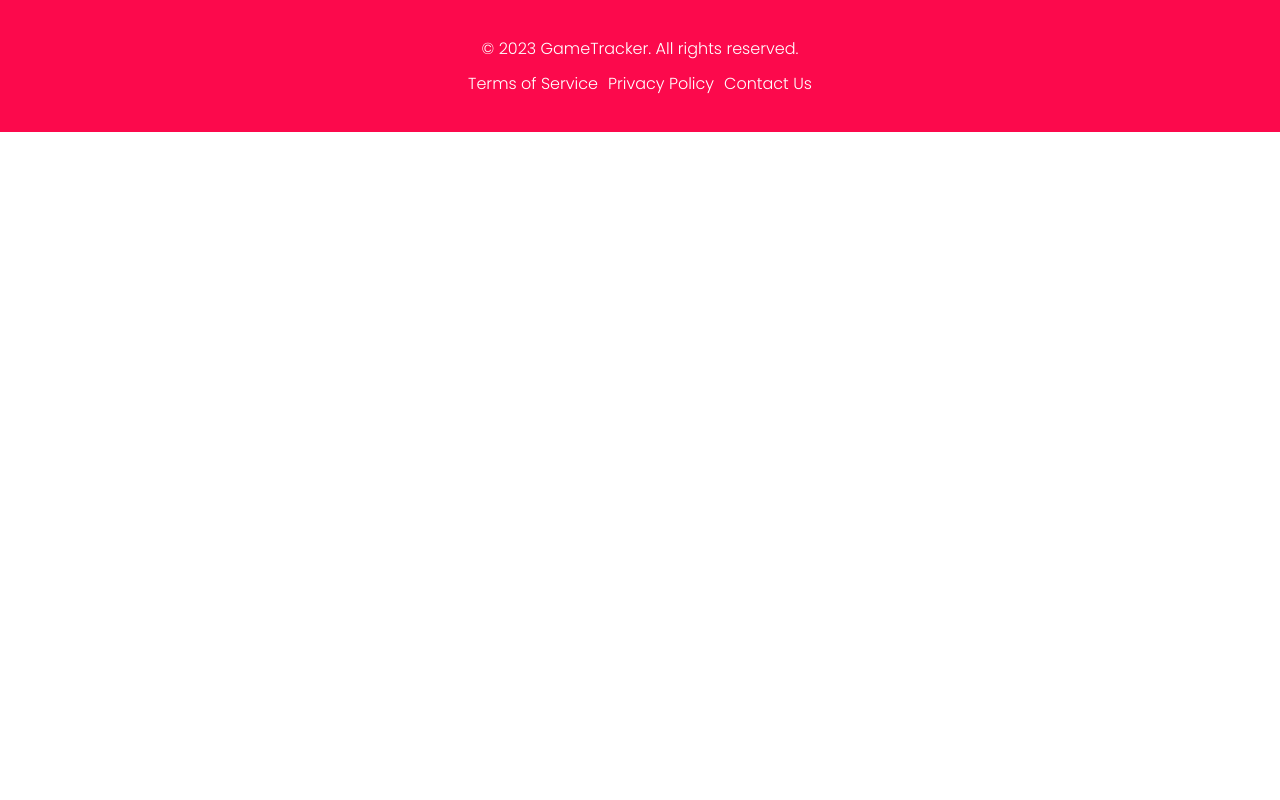
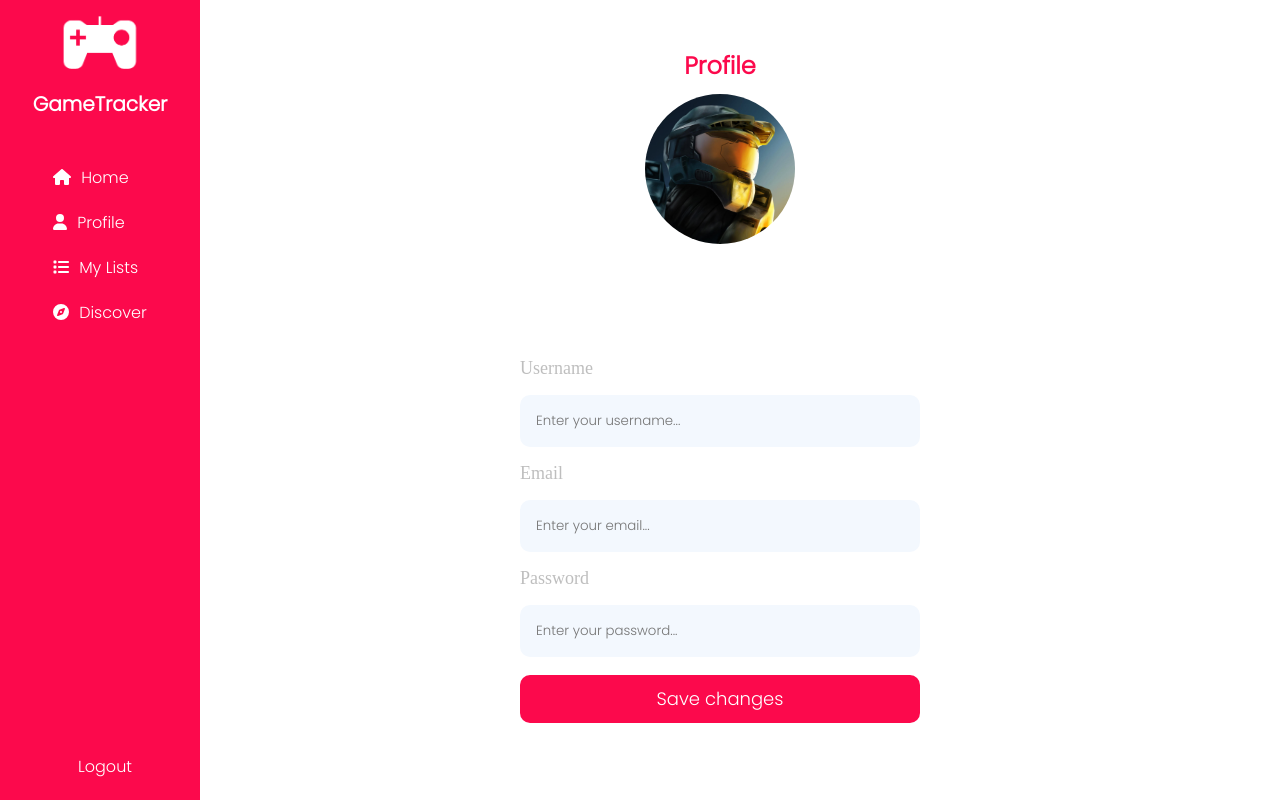
Before and after one commit to joscacgom/GameTracker, a Vue app in the folder frontend/: page /profile in a window 1280 px wide. Shown: the top 800 px of the page. Built offline with nearby package versions, Linux system fonts and the light colour scheme.

Commit message:
feat: profile component

```diff
--- a/frontend/src/components/Auth/RegisterForm.vue
+++ b/frontend/src/components/Auth/RegisterForm.vue
@@ -101,7 +101,7 @@
 
   .register-container label {
     color: rgba(39, 40, 41, 0.3);
-    font-family: Poppins sans-serif;
+    font-family: Poppins;
     font-size: 18px;
     font-weight: 500;
     text-align: left;
@@ -124,7 +124,7 @@
     align-items: center;
     padding: 16px;
     margin: 8px 0px;
-    font-family: 'Poppins', sans-serif;
+    font-family: Poppins;
   }
 
   .register-container button {
@@ -144,7 +144,7 @@
     margin-left: auto;
     margin-right: auto;
 
-    font-family: 'Poppins', sans-serif;
+    font-family: Poppins;
     text-align: center;
     font-size: 18px;
     font-weight: 500;
--- a/frontend/src/components/Layout/SidebarComponent.vue
+++ b/frontend/src/components/Layout/SidebarComponent.vue
@@ -1,7 +1,14 @@
 <template>
     <aside class="sidebar">
       <img src="../../assets/joystick-white-removebg.png" alt="logo" />
+      <h3>GameTracker</h3>
       <ul>
+        <li>
+          <router-link to="/home">
+            <span class="icon"><font-awesome-icon icon="home" /></span>
+            Home
+          </router-link>
+        </li>
         <li>
           <router-link to="/profile">
             <span class="icon"><font-awesome-icon icon="user" /></span>
@@ -61,7 +68,13 @@
   img {
     width: 80px;
     margin-top:1rem;
-    margin-bottom: 1rem;
+  }
+
+  h3 {
+    color: #fff;
+    font-family: Poppins;
+    font-size: 20px;
+    font-weight: 600;
   }
 
   ul {
--- /dev/null
+++ b/frontend/src/components/Profile/ProfileComponent.vue
@@ -0,0 +1,238 @@
+<template>
+    <div class="profile-container">
+      <SidebarComponent></SidebarComponent>
+      <div class="header-container">
+        <h1 class="title">Profile</h1>
+      </div>
+
+      <div class="avatar-container">
+        <img :src="avatar" :alt="username" class="avatar" />
+        <div class="overlay" v-if="hovered" ref="overlayRef">
+          <div @click="openFileInput">
+            <font-awesome-icon icon="camera" />
+          </div>
+          <input ref="fileInput" type="file" accept="image/*" @change="handleAvatarChange" style="display: none;" />
+        </div>
+      </div>
+
+      <div class="form-container">
+        <div>
+          <label for="username">Username</label>
+          <input type="text" id="username" v-model="username" placeholder="Enter your username..." required />
+        </div>
+        <div>
+          <label for="email">Email</label>
+          <input type="email" id="email" v-model="email" placeholder="Enter your email..." required />
+        </div>
+        <div>
+          <label for="password">Password</label>
+          <input type="password" id="password" v-model="password" placeholder="Enter your password..." required />
+        </div>
+        <button @click="updateProfile" :disabled="isUpdating">
+          {{ isUpdating ? 'Saving...' : 'Save changes' }}
+        </button>
+        <p v-if="error" class="error">{{ error }}</p>
+      </div>
+    </div>
+  </template>
+
+  <script>
+  import { FontAwesomeIcon } from '@fortawesome/vue-fontawesome';
+  import SidebarComponent from '@/components/Layout/SidebarComponent.vue';
+
+  export default {
+    name: 'ProfileComponent',
+    components: {
+      FontAwesomeIcon,
+      SidebarComponent,
+    },
+    data() {
+      return {
+        avatar: require('@/assets/placeholder/mc.jpeg'),
+        username: '',
+        email: '',
+        password: '',
+        error: '',
+        isUpdating: false,
+        hovered: false,
+      };
+    },
+    methods: {
+      openFileInput() {
+        this.$refs.fileInput.click();
+      },
+      handleAvatarChange() {
+        const fileInput = this.$refs.fileInput;
+        if (fileInput) {
+          fileInput.click();
+        }
+      },
+
+      async updateProfile() {
+        this.error = '';
+        this.isUpdating = true;
+
+        await new Promise((resolve) => setTimeout(resolve, 1000));
+        this.isUpdating = false;
+
+        // api.updateProfile({
+        //   avatar: this.avatar,
+        //   username: this.username,
+        //   email: this.email,
+        //   password: this.password
+        // }).then(response => {
+        //   // Handle the response from the server or perform any necessary actions
+        // }).catch(error => {
+        //   // Handle the error from the server or perform any necessary actions
+        // });
+      },
+    },
+  };
+  </script>
+
+  <style scoped>
+  .profile-container {
+    display: flex;
+    flex-direction: column;
+    align-items: center;
+    justify-content: center;
+    min-height: 100vh;
+  }
+
+  .header-container {
+    display: flex;
+    flex-direction: row;
+    justify-content: space-between;
+    align-items: center;
+    margin-top: 2rem;
+  }
+
+  .title {
+    width: 182px;
+    height: 30px;
+    color: rgb(252, 9, 76);
+    font-family: Poppins;
+    font-size: 24px;
+    font-weight: 600;
+    text-align: center;
+    margin-left: 10rem;
+  }
+
+  .avatar-container {
+    text-align: center;
+    margin-left: 10rem;
+  }
+
+  .avatar {
+    width: 150px;
+    height: 150px;
+    border-radius: 50%;
+    transition: filter 0.3s;
+  }
+
+  .overlay {
+    width: 100%;
+    z-index: 1;
+    height: 100%;
+    opacity: 0;
+    background-color: rgba(0, 0, 0, 0.6);
+    display: flex;
+    justify-content: center;
+    align-items: center;
+    cursor: pointer;
+    transition: opacity 0.3s;
+  }
+
+  .overlay svg {
+    color: #fff;
+  }
+
+  .avatar-container:hover .avatar {
+    filter: brightness(70%);
+  }
+
+  .avatar-container:hover .overlay {
+    opacity: 1;
+  }
+
+  .form-container {
+    display: flex;
+    flex-direction: column;
+    align-items: center;
+    justify-content: center;
+    min-height: 100vh;
+    margin-top: -7rem;
+    margin-left: 10rem;
+  }
+
+  .form-container div {
+    display: flex;
+    flex-direction: column;
+    justify-content: flex-start;
+    align-items: flex-start;
+    padding: 0px;
+  }
+
+  .form-container label {
+    color: rgba(39, 40, 41, 0.3);
+    font-family: Poppins sans-serif;
+    font-size: 18px;
+    font-weight: 500;
+    text-align: left;
+    display: flex;
+    flex-direction: column;
+    justify-content: flex-start;
+    align-items: center;
+    padding: 0px;
+    margin: 8px 0px;
+  }
+
+  .form-container input {
+    width: 368px;
+    border: none;
+    background: rgba(30, 110, 233, 0.05);
+    border-radius: 10px;
+    display: flex;
+    flex-direction: row;
+    justify-content: flex-start;
+    align-items: center;
+    padding: 16px;
+    margin: 8px 0px;
+    font-family: 'Poppins', sans-serif;
+  }
+
+  .form-container button {
+    border: none;
+    background-color: rgb(252, 9, 76);
+    color: #fff;
+    cursor: pointer;
+    width: 100%;
+    height: 48px;
+    border-radius: 10px;
+    display: flex;
+    flex-direction: row;
+    justify-content: center;
+    align-items: center;
+    padding: 16px;
+    margin-top: 10px;
+    margin-left: auto;
+    margin-right: auto;
+    font-family: 'Poppins', sans-serif;
+    text-align: center;
+    font-size: 18px;
+    font-weight: 500;
+    line-height: 18px;
+  }
+
+  .form-container button:disabled {
+    background-color: rgb(241, 112, 148);
+    cursor: not-allowed;
+  }
+
+  .error {
+    color: red;
+    font-size: Poppins;
+    text-align: center;
+    margin-top: 10px;
+  }
+  </style>
--- a/frontend/src/main.js
+++ b/frontend/src/main.js
@@ -1,13 +1,13 @@
 import { createApp } from 'vue';
 import { FontAwesomeIcon } from '@fortawesome/vue-fontawesome';
 import { library } from '@fortawesome/fontawesome-svg-core';
-import { faUser, faList, faCompass, faChevronLeft, faChevronRight } from '@fortawesome/free-solid-svg-icons';
+import { faUser, faList, faCompass, faChevronLeft, faChevronRight, faCamera, faHome } from '@fortawesome/free-solid-svg-icons';
 
 import App from './App.vue';
 import router from './router/router';
 import './assets/css/global.css';
 
-library.add(faUser, faList, faCompass, faChevronLeft, faChevronRight);
+library.add(faUser, faList, faCompass, faChevronLeft, faChevronRight, faCamera, faHome);
 
 createApp(App)
   .use(router)
--- a/frontend/src/router/router.js
+++ b/frontend/src/router/router.js
@@ -3,6 +3,7 @@ import LoginForm from '../components/Auth/LoginForm.vue';
 import RegisterForm from '../components/Auth/RegisterForm.vue';
 import WelcomeComponent from '../components/Home/WelcomeComponent.vue';
 import MainComponent from '../components/Home/MainComponent.vue';
+import ProfileComponent from '../components/Profile/ProfileComponent.vue';
 
 const router = createRouter({
   history: createWebHistory(),
@@ -19,6 +20,11 @@ const router = createRouter({
       component: MainComponent
     },
     {
+      path: '/profile',
+      name: 'ProfileComponent',
+      component: ProfileComponent
+    },
+    {
       path: '/login',
       name: 'LoginForm',
       component: LoginForm
```
